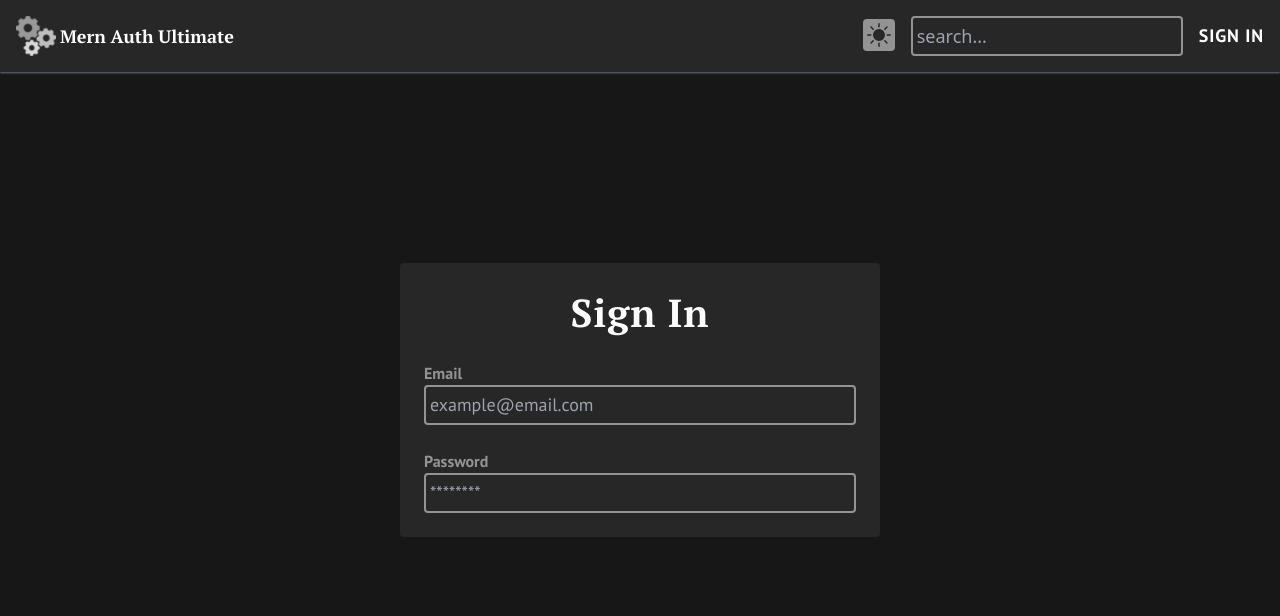
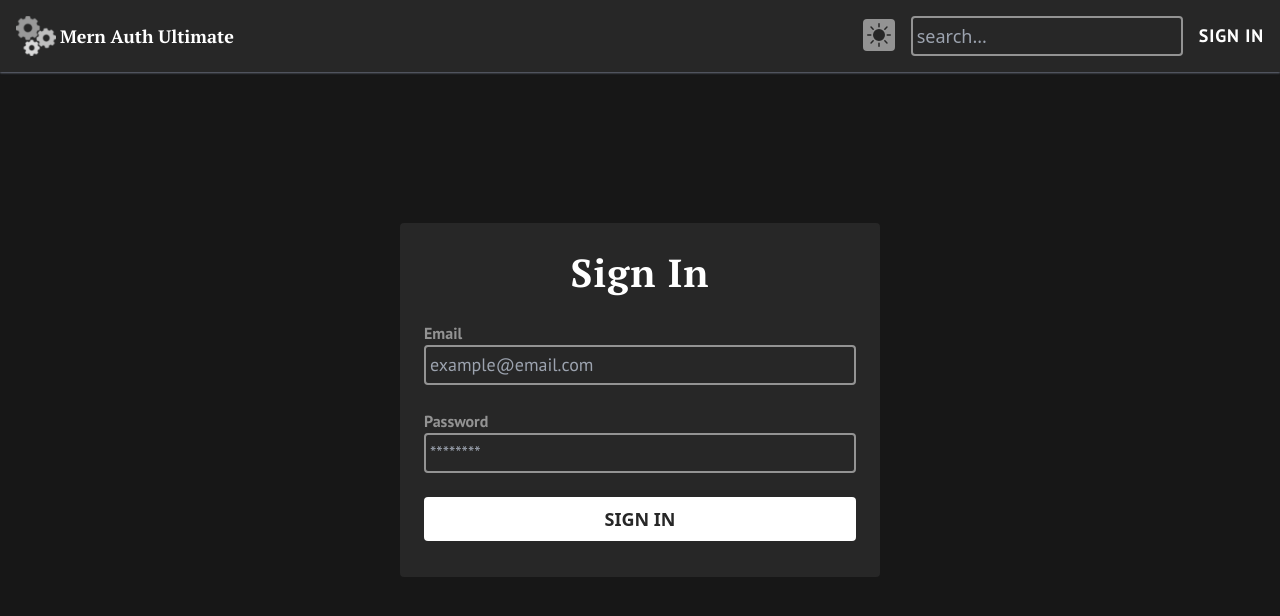
Before and after one commit to MAbdurahman/mern-auth-ultimate, a React (Create React App) app in the folder frontend/: page / in a window 1280 px wide. Shown: the top 616 px of the page. Built offline with nearby package versions, Linux system fonts and the light colour scheme; a web font is replaced by a local one.

Commit message:
Add components/forms/SubmitButton.jsx and update style to SignIn.jsx

```diff
--- a/frontend/src/components/auth/SignIn.jsx
+++ b/frontend/src/components/auth/SignIn.jsx
@@ -2,14 +2,16 @@
 import Container from '../Container';
 import Title from '../Title';
 import FormInput from '../forms/FormInput';
+import SubmitButton from '../forms/SubmitButton';
 export default function SignIn() {
    return (
       <div className="fixed inset-0 bg-primary -z-10 flex justify-center items-center">
          <Container>
-            <form className="bg-secondary rounded p-6 min-w-30 space-y-6">
+            <form className="bg-secondary rounded p-6 min-w-30 space-y-6 pb-9">
                <Title>Sign In</Title>
                <FormInput label="Email" placeholder="example@email.com" name="email" />
                <FormInput label="Password" placeholder="********" name="password" />
+               <SubmitButton value="Sign In" />
             </form>
       </Container>
       </div>
--- /dev/null
+++ b/frontend/src/components/forms/SubmitButton.jsx
@@ -0,0 +1,9 @@
+export default function SubmitButton({value}) {
+   return (
+      <input
+         type="submit"
+         className="w-full rounded bg-white uppercase font-bold text-secondary hover:bg-opacity-90 transition text-lg cursor-pointer p-2"
+         value={value}
+      />
+   );
+};
```
